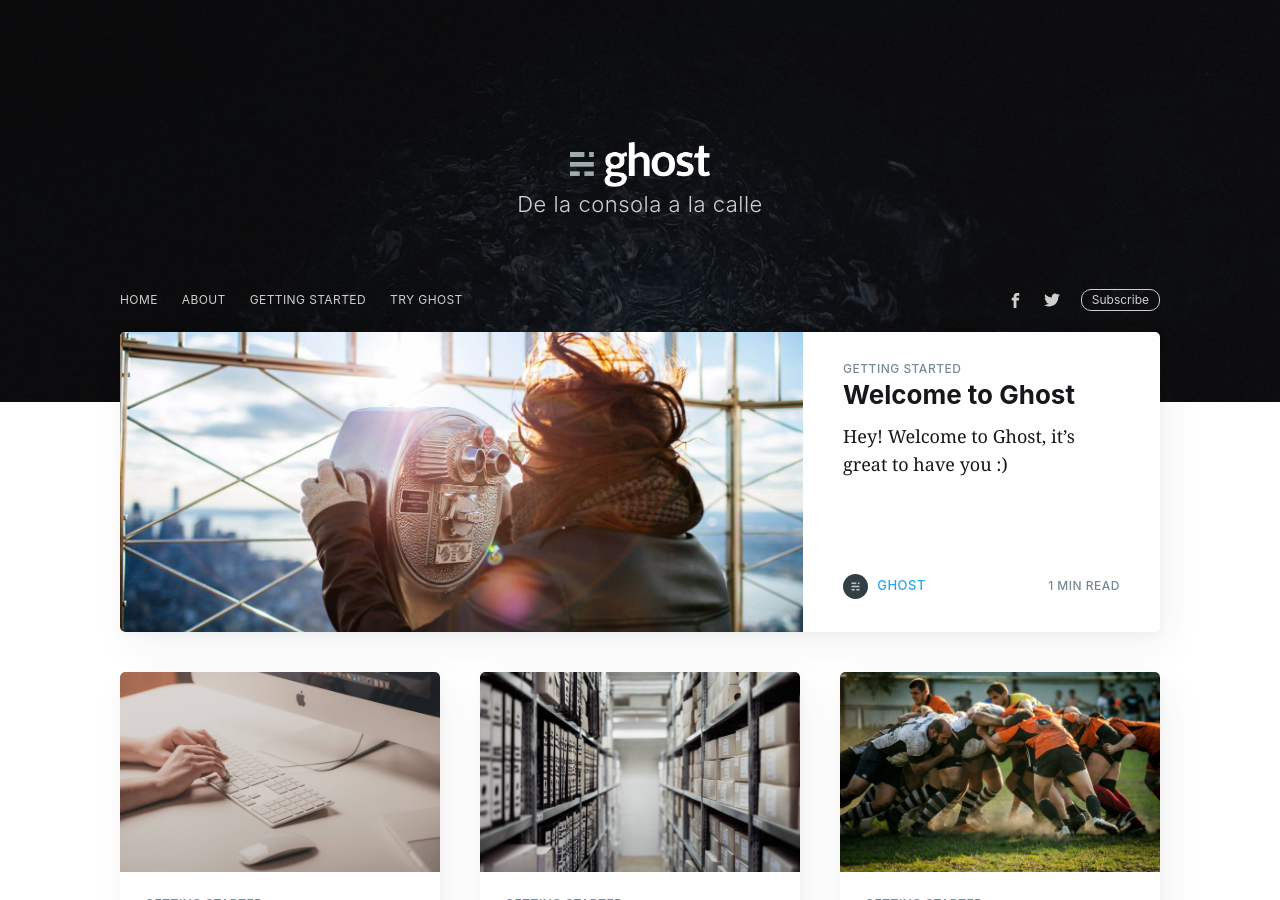
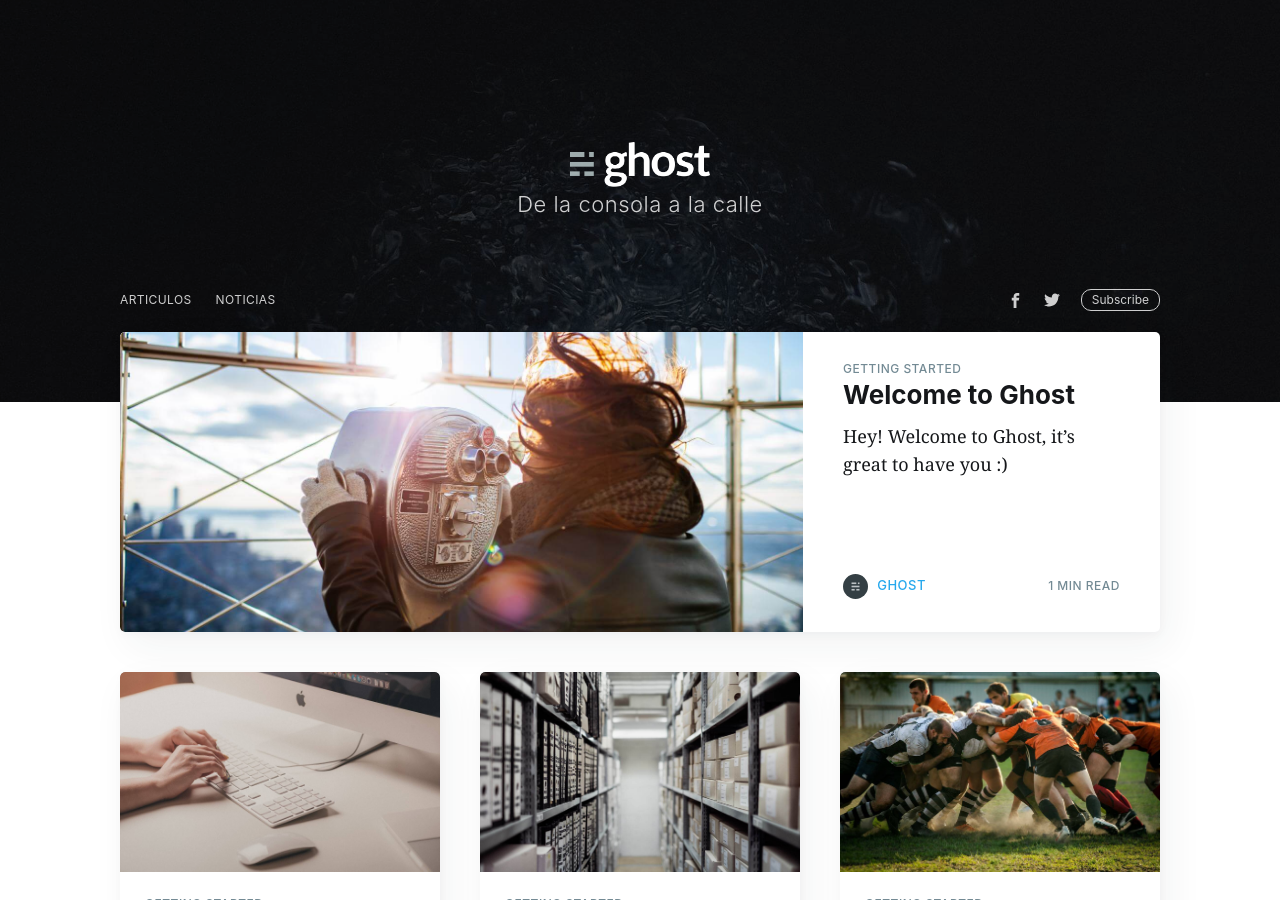
Before and after one commit to DrNykterstein/Cryptogami, a Jekyll site: the page built from index.html, in a window 1280 px wide and 900 px high. Built offline with Jekyll 4.4.1, drawn with Linux system fonts in a browser that asks for light colours; nearby versions of some CDN libraries; the list of posts is cut into pages by our own code; comment, search, counter and statistics services are not loaded.

Commit message:
Update navigation.html

```diff
--- a/_includes/navigation.html
+++ b/_includes/navigation.html
@@ -1,6 +1,4 @@
 <ul class="nav" role="menu">
-    <li class="nav-home" role="menuitem"><a href="{{site.baseurl}}">Home</a></li>
-    <li class="nav-about" role="menuitem"><a href="{{site.baseurl}}about/">About</a></li>
-    <li class="nav-getting-started" role="menuitem"><a href="{{site.baseurl}}tag/getting-started/">Getting Started</a></li>
-    <li class="nav-try-ghost" role="menuitem"><a href="https://ghost.org">Try Ghost</a></li>
+    <li class="nav-home" role="menuitem"><a href="{{site.baseurl}}">Articulos</a></li>
+    <li class="nav-about" role="menuitem"><a href="{{site.baseurl}}about/">Noticias</a></li>
 </ul>
```
